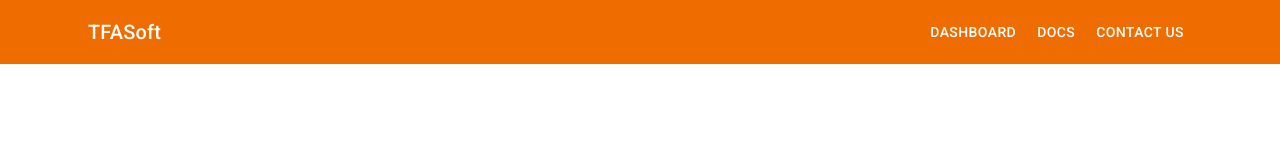
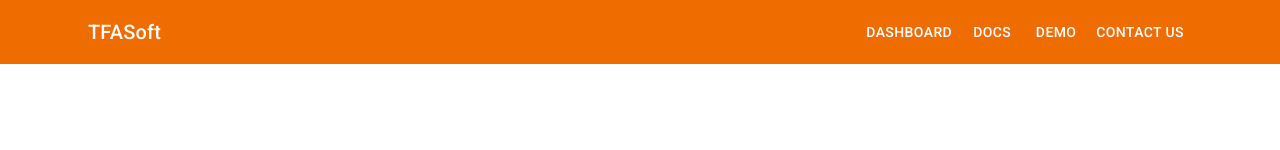
Before and after one commit to tfasoft/website, a React (Create React App) app: page / in a window 1280 px wide. Shown: the top 150 px of the page. Built offline with nearby package versions, Linux system fonts and the light colour scheme; a web font is replaced by a local one.

Commit message:
Add demo link

```diff
--- a/src/components/navbar.jsx
+++ b/src/components/navbar.jsx
@@ -34,10 +34,15 @@ const navItems = [
         inside: false,
     },
     {
+        name: 'Demo',
+        href: 'https://demo.amirhossein.info',
+        inside: false,
+    },
+    {
         name: 'Contact Us',
         href: '/contact',
         inside: true,
-    }
+    },
 ];
 
 const Navbar = () => {
```
